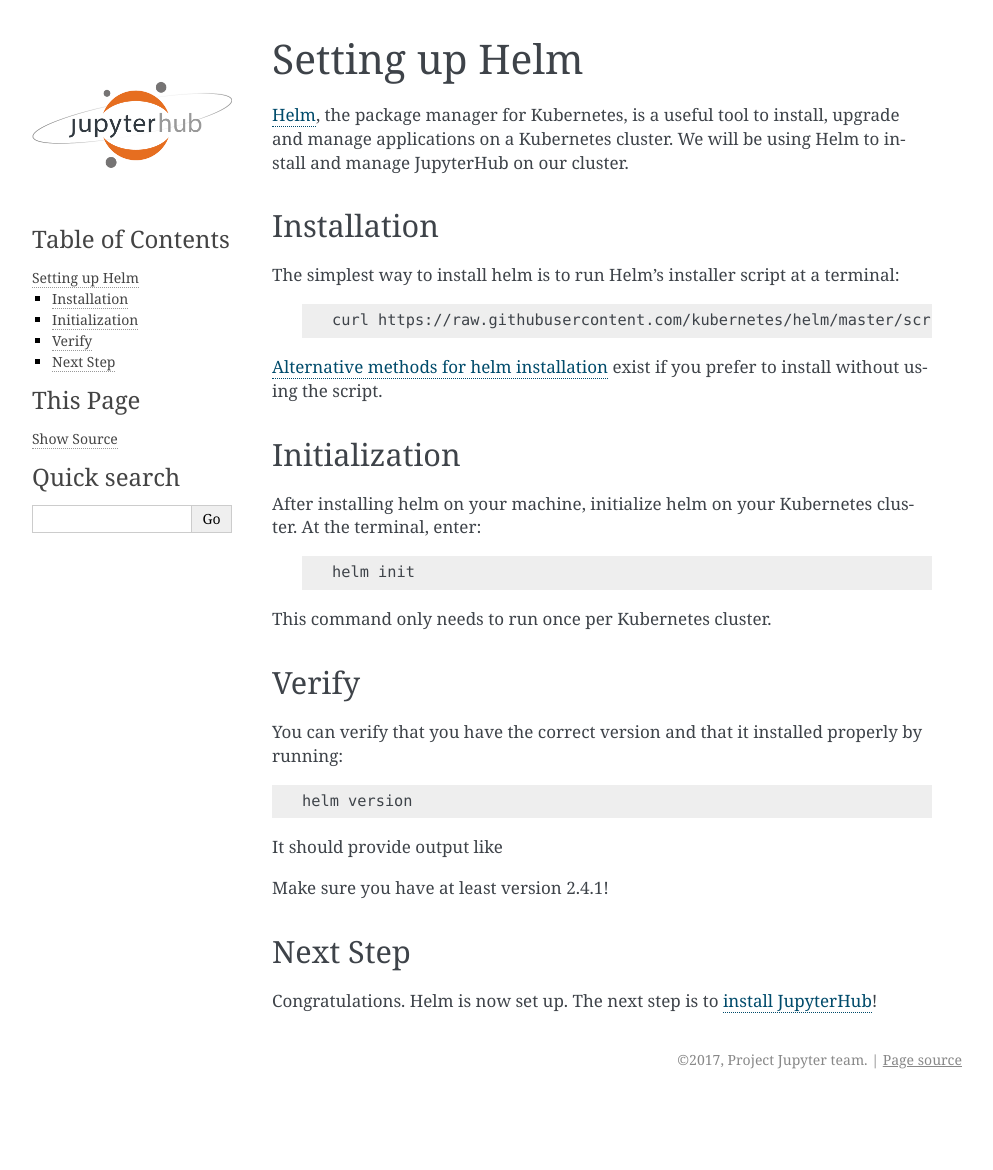
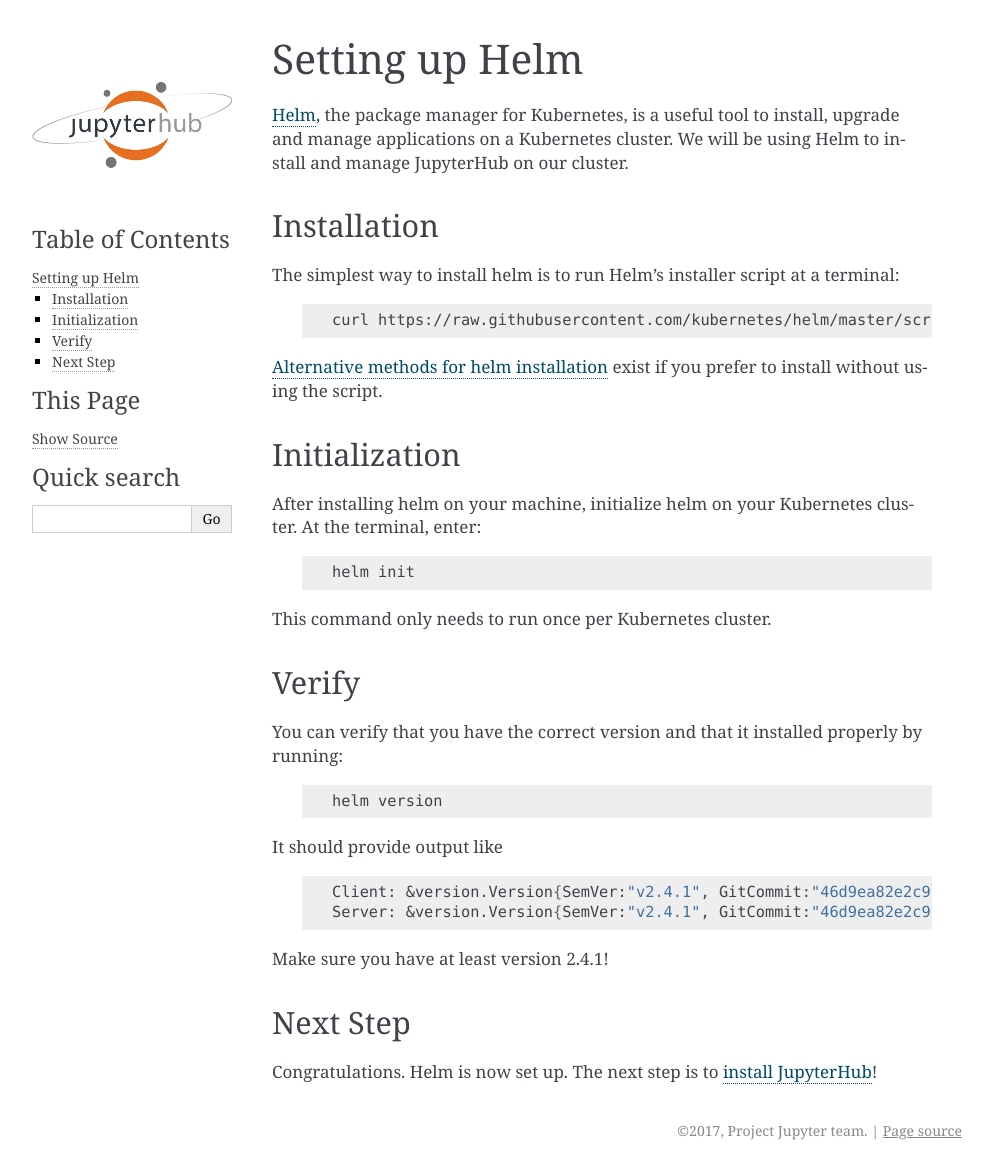
Before and after one commit to jupyterhub/zero-to-jupyterhub-k8s, a Sphinx documentation site: the page built from doc/source/setup-helm.rst, in a window 1280 px wide. Shown: the whole page, without its empty margins (148-1141 px from the left). Built offline with Sphinx 7.4.7, drawn with Linux system fonts in a browser that asks for light colours; before the commit the page ends 1099 px from its top, so only the background shows below that.

Commit message:
Minor edits to correct Sphinx warnings

```diff
--- a/doc/source/setup-helm.rst
+++ b/doc/source/setup-helm.rst
@@ -13,9 +13,9 @@
 The simplest way to install helm is to run Helm's installer script at a
 terminal:
 
-    .. code:: bash
+   .. code:: bash
 
-        curl https://raw.githubusercontent.com/kubernetes/helm/master/scripts/get | bash
+      curl https://raw.githubusercontent.com/kubernetes/helm/master/scripts/get | bash
 
 `Alternative methods for helm installation <https://github.com/kubernetes/helm/blob/master/docs/install.md>`_
 exist if you prefer to install without using the script.
@@ -26,26 +26,28 @@
 After installing helm on your machine, initialize helm on your Kubernetes
 cluster. At the terminal, enter:
 
-    .. code:: bash
+   .. code:: bash
 
-        helm init
+      helm init
 
 This command only needs to run once per Kubernetes cluster.
 
 Verify
 ------
 
-You can verify that you have the correct version and that it installed properly by running:
+You can verify that you have the correct version and that it installed
+properly by running:
 
-.. code:: bash
+   .. code:: bash
 
-   helm version
+      helm version
 
 It should provide output like
 
-.. code::
-   Client: &version.Version{SemVer:"v2.4.1", GitCommit:"46d9ea82e2c925186e1fc620a8320ce1314cbb02", GitTreeState:"clean"}
-   Server: &version.Version{SemVer:"v2.4.1", GitCommit:"46d9ea82e2c925186e1fc620a8320ce1314cbb02", GitTreeState:"clean"}
+   .. code-block:: bash
+
+      Client: &version.Version{SemVer:"v2.4.1", GitCommit:"46d9ea82e2c925186e1fc620a8320ce1314cbb02", GitTreeState:"clean"}
+      Server: &version.Version{SemVer:"v2.4.1", GitCommit:"46d9ea82e2c925186e1fc620a8320ce1314cbb02", GitTreeState:"clean"}
 
 Make sure you have at least version 2.4.1!
 
--- a/doc/source/setup-jupyterhub.rst
+++ b/doc/source/setup-jupyterhub.rst
@@ -57,7 +57,7 @@
 Install JupyterHub
 ------------------
 
-1. Let's add the JupyterHub `helm repository<https://github.com/kubernetes/helm/blob/master/docs/chart_repository.md>`_
+1. Let's add the JupyterHub `helm repository <https://github.com/kubernetes/helm/blob/master/docs/chart_repository.md>`_
    to your helm, so you can install JupyterHub from it. This makes it easy to refer to the JupyterHub chart
    without having to use a long URL each time.
 
--- a/doc/source/turn-off.rst
+++ b/doc/source/turn-off.rst
@@ -10,20 +10,20 @@
    that may have been created to store user's data, and any IP addresses that
    may have been provisioned.
 
-   .. code-block::
+   .. code-block:: bash
 
       kubectl delete namespace <your-namespace>
 
 2. Next, you should delete the kubernetes cluster. You can list all the clusters
    you have.
 
-   .. code-block::
+   .. code-block:: bash
 
       gcloud container clusters list
 
    You can then delete the one you want.
 
-   .. code-block::
+   .. code-block:: bash
 
       gcloud container clusters delete <CLUSTER-NAME> --zone=<CLUSTER-ZONE>
 
```
